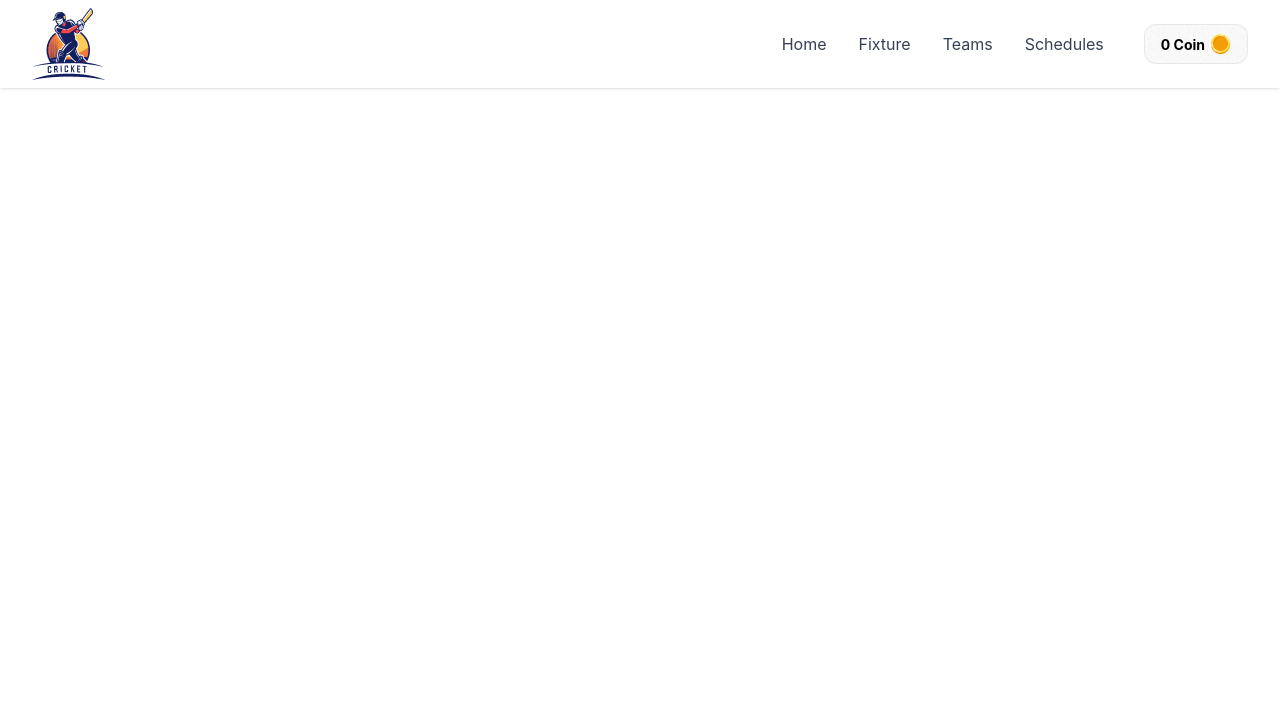
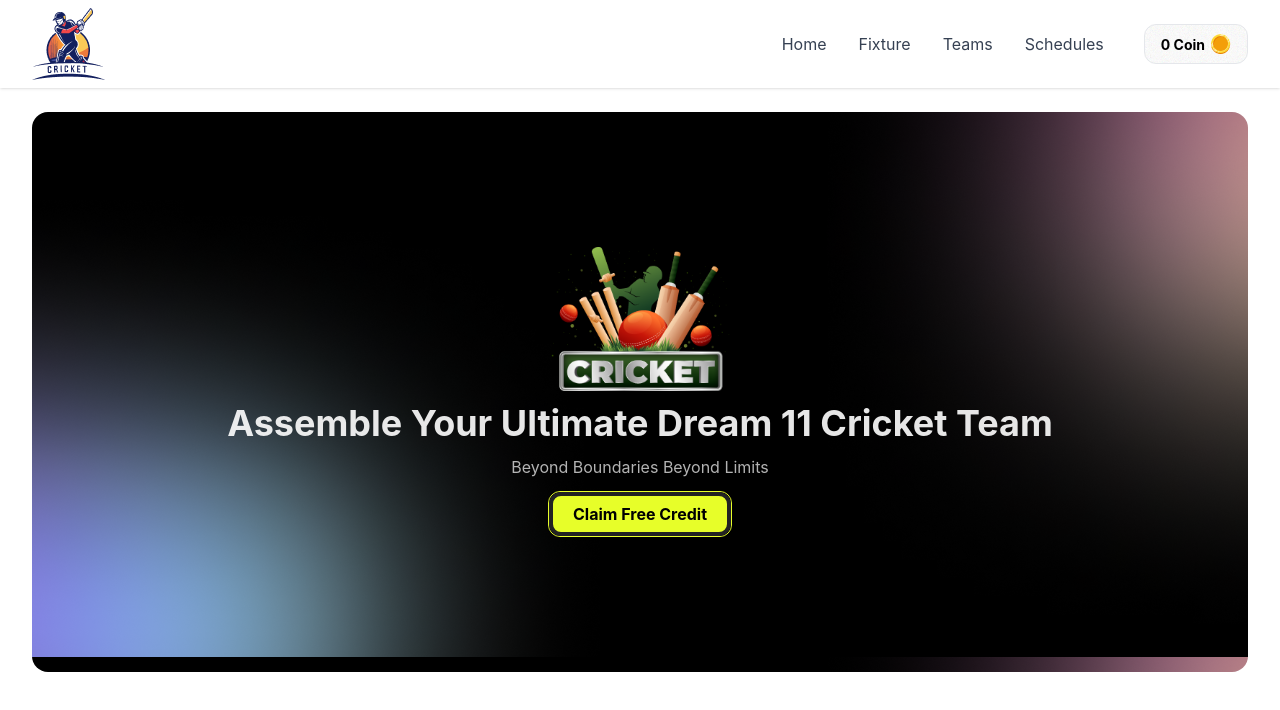
Before and after one commit to HSBHasib/React-BPL-Dream-11-PJ, a React (Vite) app: page / in a window 1280 px wide. Shown: the top 710 px of the page. Built offline with nearby package versions, Linux system fonts and the light colour scheme; the HTML template or start-up script is replaced by a standard one.

Commit message:
add banner section

```diff
--- a/src/App.jsx
+++ b/src/App.jsx
@@ -1,10 +1,9 @@
-import React from 'react'
-import Navber from './components/Navber/Navber'
+import TopSection from './components/TopSection/TopSection'
 
 const App = () => {
   return (
     <div>
-      <Navber />
+      <TopSection />
     </div>
   )
 }
--- /dev/null
+++ b/src/components/Banner/Banner.jsx
@@ -0,0 +1,24 @@
+import React from 'react'
+import bannerImg from '../../assets/Images/banner-main.png'
+import bgImg from '../../assets/Images/bg-shadow.png'
+
+const Banner = () => {
+  return (
+    <div className='px-8 py-6'>
+        <div className='bg-black rounded-2xl overflow-hidden h-[70vh] flex flex-col justify-center items-center gap-3'
+         style={{ backgroundImage: `url(${bgImg})` }}>
+
+            <img src={bannerImg} className='h-36 w-auto' alt="bannerImg" />
+            <h1 className='text-white font-bold text-4xl opacity-90'>Assemble Your Ultimate Dream 11 Cricket Team</h1>
+            <p className='text-white opacity-70'>Beyond Boundaries Beyond Limits</p>
+            <div className='border-[1.5px] text-[#E7FE29] rounded-xl inline-block active:scale-95'>
+                <button className='bg-[#E7FE29]  px-5 py-1.5 rounded-xl border-[#222] border-4 text-black font-bold cursor-pointer'>
+                    Claim Free Credit
+                </button>
+            </div>
+        </div>
+    </div>
+  )
+}
+
+export default Banner
--- /dev/null
+++ b/src/components/TopSection/TopSection.jsx
@@ -0,0 +1,13 @@
+import Banner from '../Banner/Banner'
+import Navber from '../Navber/Navber'
+
+const TopSection = () => {
+  return (
+    <div>
+      <Navber />
+      <Banner />
+    </div>
+  )
+}
+
+export default TopSection
```
